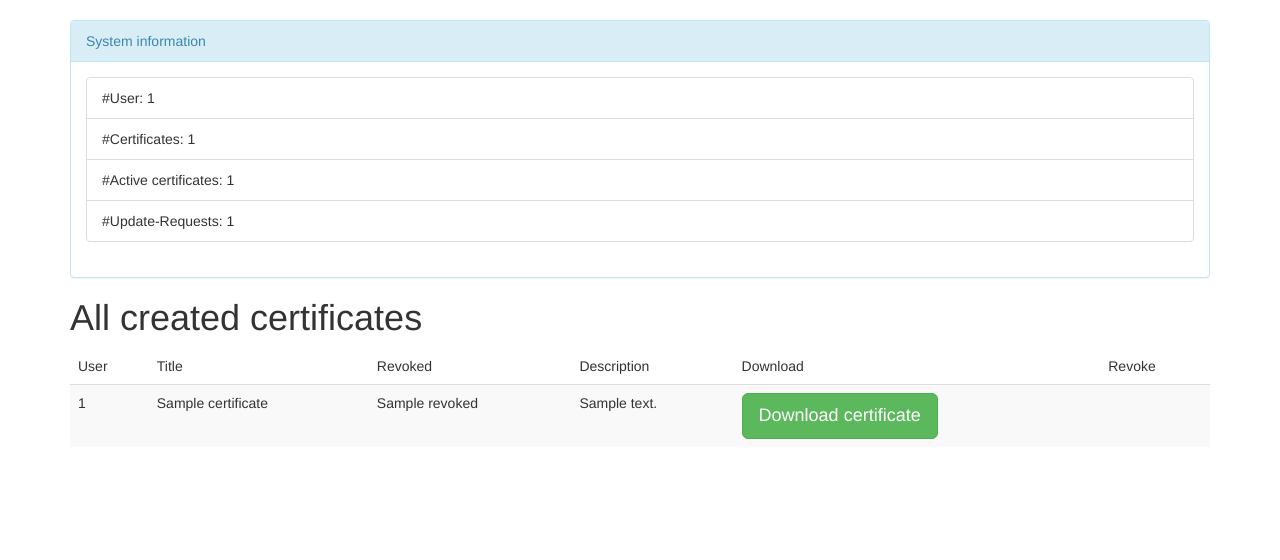
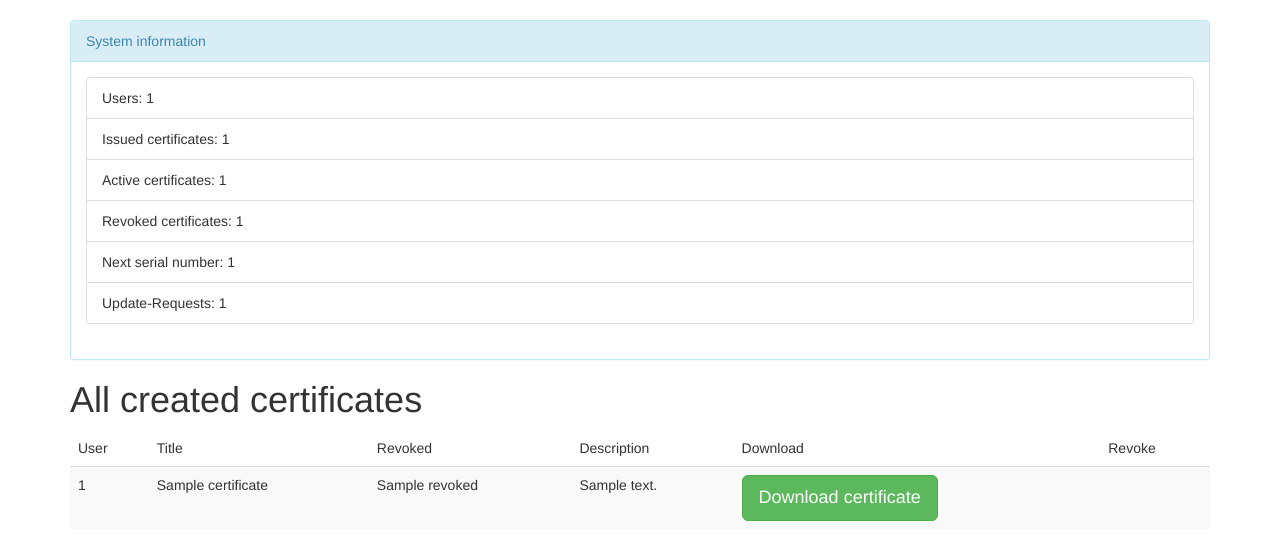
Before and after one commit to KarlKode/AppliedLabProject, a Python web app: template web/templates/admin_index.html in a window 1280 px wide. Shown: the part 52-612 px from the top of the page. Run offline with Jinja, Linux system fonts and the light colour scheme; the template is opened without the code that fills it: most values are stand-ins (such as "Sample title", 1, 10 or a date in 2020); some libraries are stand-ins or nearby versions.

Commit message:
Show admin stuff

```diff
--- a/core/core.py
+++ b/core/core.py
@@ -600,12 +600,15 @@ class CoreRPC(object):
 
             active_certificates_count = dbs.query(Certificate).filter(Certificate.revoked == False).count()
             update_requests_count = dbs.query(UpdateRequest).count()
+            revoked_certificates_count = dbs.query(Certificate).filter(Certificate.revoked == True).count()
 
             data = {
                 "users_count": users_count,
                 "certificates_count": certificates_count,
                 "active_certificates_count": active_certificates_count,
-                "update_requests_count": update_requests_count
+                "revoked_certificates_count": revoked_certificates_count,
+                "update_requests_count": update_requests_count,
+                "serial_number": certificates_count + 1,
             }
         except Exception as e:
             raise InternalError("Internal error (Error: %s)" % e.message)
--- a/web/templates/admin_index.html
+++ b/web/templates/admin_index.html
@@ -6,10 +6,12 @@
     <div class="panel-heading">System information</div>
     <div class="panel-body">
         <ul class="list-group">
-            <li class="list-group-item">#User: {{ sysinfo.users_count }}</li>
-            <li class="list-group-item">#Certificates: {{ sysinfo.certificates_count }}</li>
-            <li class="list-group-item">#Active certificates: {{ sysinfo.active_certificates_count }}</li>
-            <li class="list-group-item">#Update-Requests: {{ sysinfo.update_requests_count }}</li>
+            <li class="list-group-item">Users: {{ sysinfo.users_count }}</li>
+            <li class="list-group-item">Issued certificates: {{ sysinfo.certificates_count }}</li>
+            <li class="list-group-item">Active certificates: {{ sysinfo.active_certificates_count }}</li>
+            <li class="list-group-item">Revoked certificates: {{ sysinfo.revoked_certificates_count }}</li>
+            <li class="list-group-item">Next serial number: {{ sysinfo.serial_number }}</li>
+            <li class="list-group-item">Update-Requests: {{ sysinfo.update_requests_count }}</li>
           </ul>
     </div>
 </div>
```
